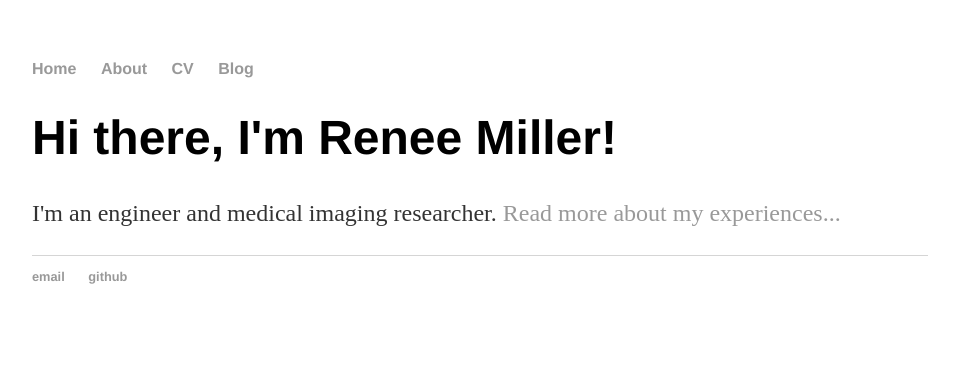
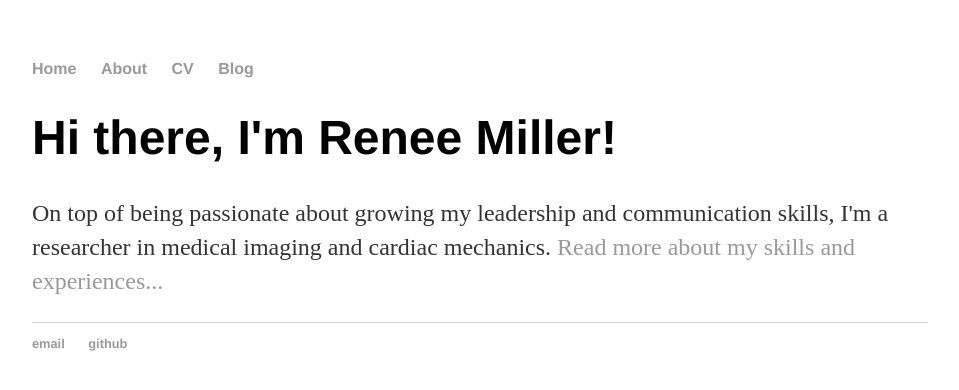
Before and after one commit to reneem5898/reneem5898.github.io, a Jekyll site: the page built from index.html, in a window 1280 px wide. Shown: the top 390 px of the page, without its empty margins (160-1119 px from the left). Built offline with Jekyll 4.4.1, drawn with Linux system fonts in a browser that asks for light colours.

Commit message:
Update index.html

```diff
--- a/index.html
+++ b/index.html
@@ -4,5 +4,5 @@ title: Renee Miller, PhD
 ---
 <div class="blurb">
 	<h1>Hi there, I'm Renee Miller!</h1>
-	<p>I'm an engineer and medical imaging researcher. <a href="/About">Read more about my experiences...</a></p>
+	<p>On top of being passionate about growing my leadership and communication skills, I'm a researcher in medical imaging and cardiac mechanics. <a href="/About">Read more about my skills and experiences...</a></p>
 </div><!-- /.blurb -->
```
